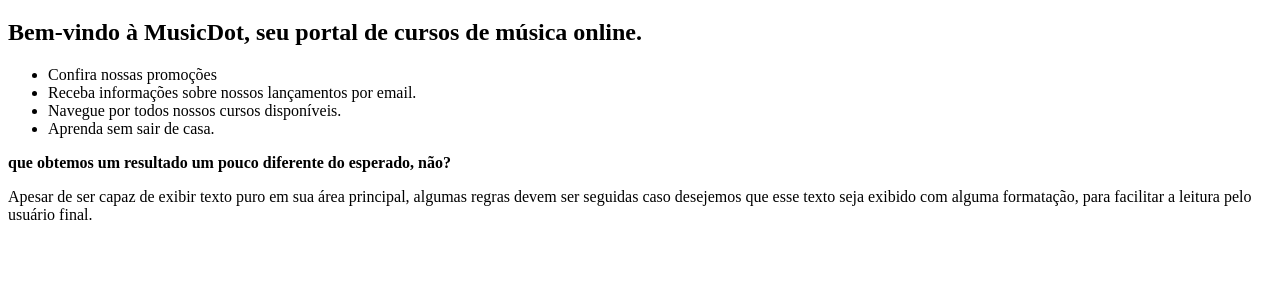
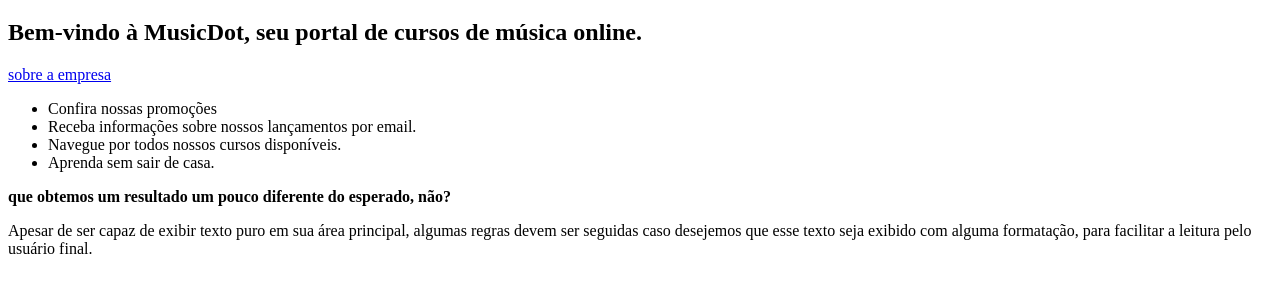
Before and after one commit to Juliocsrfr/projeto-musicdot, a plain HTML site: page index.html in a window 1280 px wide. Shown: the part 61-354 px from the top of the page. Drawn offline with Linux system fonts and the light colour scheme.

Commit message:
hiperlink para o sobre.html
hiperlink para o arquivo sobre.html

```diff
--- a/index.html
+++ b/index.html
@@ -11,6 +11,7 @@
 <body>
     <h1> MusicDot </h1>
     <h2> Bem-vindo à MusicDot, seu portal de cursos de música online.</h2>
+    <a href = "sobre.html">sobre a empresa</a>
     <ul>
         <li>Confira nossas promoções</li>
         <li>Receba informações sobre nossos lançamentos por email.</li>
```
